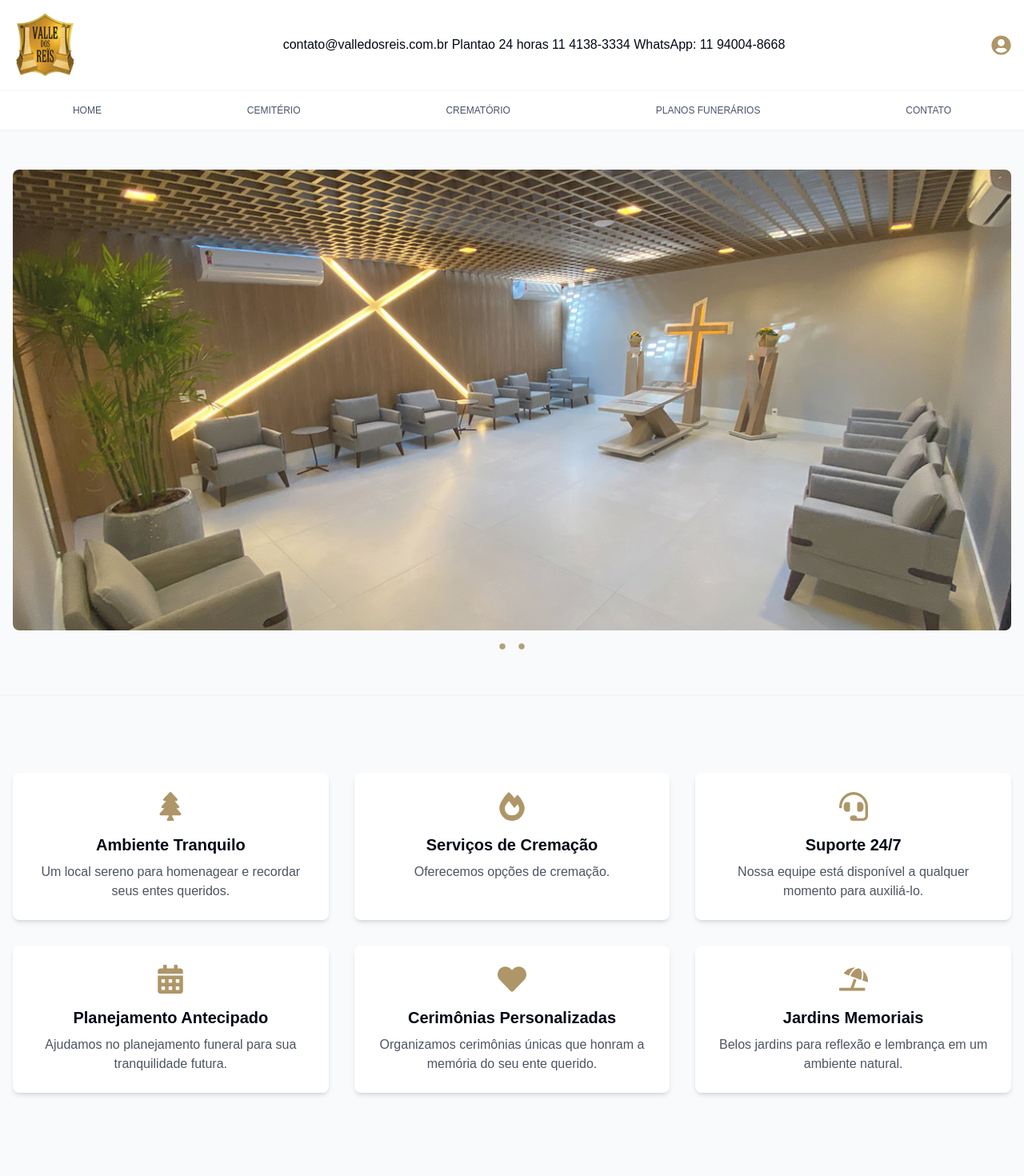
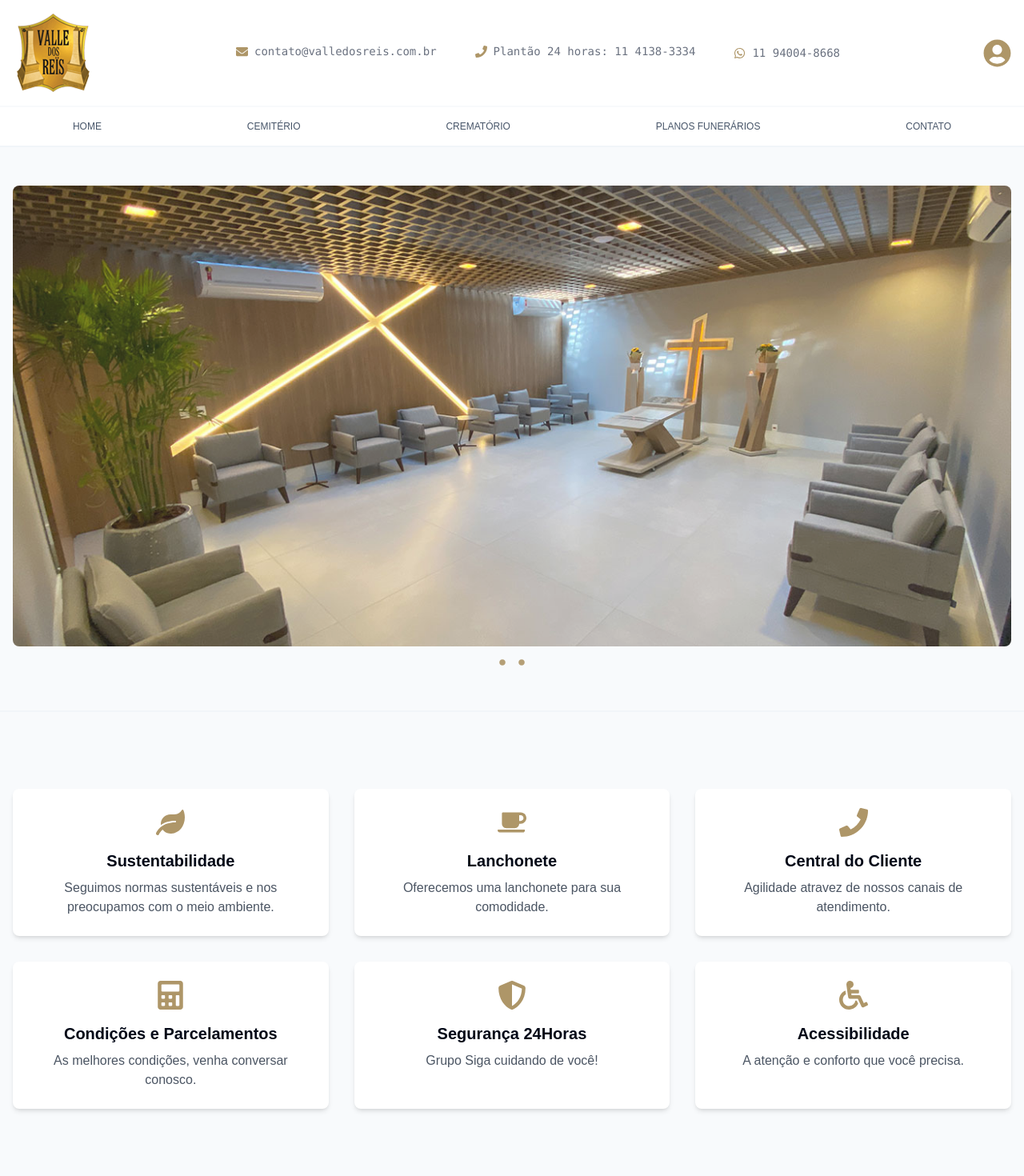
Before and after one commit to luishenriquerusso/site-valle-dos-reis, a Next.js app: page / in a window 1280 px wide. Shown: the top 1470 px of the page at 80% size. Built offline with nearby package versions, Linux system fonts and the light colour scheme; no server answers.

Commit message:
adicionando fotos nos produtos

```diff
--- a/src/app/components/features/index.tsx
+++ b/src/app/components/features/index.tsx
@@ -1,4 +1,4 @@
-import { FaTree, FaUmbrellaBeach, FaFireAlt, FaHeadset, FaCalendarAlt, FaHeart } from 'react-icons/fa'
+import { FaLeaf, FaCoffee, FaPhone, FaCalculator, FaShieldAlt, FaWheelchair } from 'react-icons/fa'
 
 export function Features() {
     return (
@@ -6,34 +6,34 @@ export function Features() {
 
             <div className="grid grid-cols-1 md:grid-cols-2 lg:grid-cols-3 gap-8">
                 <div className="bg-white p-6 rounded-lg shadow-md text-center">
-                    <FaTree className="mx-auto mb-4 text-4xl text-[#ae9668]" />
-                    <h3 className="text-xl font-semibold mb-2">Ambiente Tranquilo</h3>
-                    <p className="text-gray-600">Um local sereno para homenagear e recordar seus entes queridos.</p>
+                    <FaLeaf className="mx-auto mb-4 text-4xl text-[#ae9668]" />
+                    <h3 className="text-xl font-semibold mb-2">Sustentabilidade</h3>
+                    <p className="text-gray-600">Seguimos normas sustentáveis e nos preocupamos com o meio ambiente.</p>
                 </div>
                 <div className="bg-white p-6 rounded-lg shadow-md text-center">
-                    <FaFireAlt className="mx-auto mb-4 text-4xl text-[#ae9668]" />
-                    <h3 className="text-xl font-semibold mb-2">Serviços de Cremação</h3>
-                    <p className="text-gray-600">Oferecemos opções de cremação.</p>
+                    <FaCoffee className="mx-auto mb-4 text-4xl text-[#ae9668]" />
+                    <h3 className="text-xl font-semibold mb-2">Lanchonete</h3>
+                    <p className="text-gray-600">Oferecemos uma lanchonete para sua comodidade.</p>
                 </div>
                 <div className="bg-white p-6 rounded-lg shadow-md text-center">
-                    <FaHeadset className="mx-auto mb-4 text-4xl text-[#ae9668]" />
-                    <h3 className="text-xl font-semibold mb-2">Suporte 24/7</h3>
-                    <p className="text-gray-600">Nossa equipe está disponível a qualquer momento para auxiliá-lo.</p>
+                    <FaPhone className="mx-auto mb-4 text-4xl text-[#ae9668]" />
+                    <h3 className="text-xl font-semibold mb-2">Central do Cliente</h3>
+                    <p className="text-gray-600">Agilidade atravez de nossos canais de atendimento.</p>
                 </div>
                 <div className="bg-white p-6 rounded-lg shadow-md text-center">
-                    <FaCalendarAlt className="mx-auto mb-4 text-4xl text-[#ae9668]" />
-                    <h3 className="text-xl font-semibold mb-2">Planejamento Antecipado</h3>
-                    <p className="text-gray-600">Ajudamos no planejamento funeral para sua tranquilidade futura.</p>
+                    <FaCalculator className="mx-auto mb-4 text-4xl text-[#ae9668]" />
+                    <h3 className="text-xl font-semibold mb-2">Condições e Parcelamentos</h3>
+                    <p className="text-gray-600">As melhores condições, venha conversar conosco.</p>
                 </div>
                 <div className="bg-white p-6 rounded-lg shadow-md text-center">
-                    <FaHeart className="mx-auto mb-4 text-4xl text-[#ae9668]" />
-                    <h3 className="text-xl font-semibold mb-2">Cerimônias Personalizadas</h3>
-                    <p className="text-gray-600">Organizamos cerimônias únicas que honram a memória do seu ente querido.</p>
+                    <FaShieldAlt className="mx-auto mb-4 text-4xl text-[#ae9668]" />
+                    <h3 className="text-xl font-semibold mb-2">Segurança 24Horas</h3>
+                    <p className="text-gray-600">Grupo Siga cuidando de você!</p>
                 </div>
                 <div className="bg-white p-6 rounded-lg shadow-md text-center">
-                    <FaUmbrellaBeach className="mx-auto mb-4 text-4xl text-[#ae9668]" />
-                    <h3 className="text-xl font-semibold mb-2">Jardins Memoriais</h3>
-                    <p className="text-gray-600">Belos jardins para reflexão e lembrança em um ambiente natural.</p>
+                    <FaWheelchair className="mx-auto mb-4 text-4xl text-[#ae9668]" />
+                    <h3 className="text-xl font-semibold mb-2">Acessibilidade</h3>
+                    <p className="text-gray-600">A atenção e conforto que você precisa.</p>
                 </div>
             </div>
         </div>
--- a/src/app/components/header/index.tsx
+++ b/src/app/components/header/index.tsx
@@ -3,7 +3,7 @@
 import { useSession } from 'next-auth/react';
 import { Logo } from "./logo";
 import { MobileMenu } from "./menu/mobile";
-
+import { FaEnvelope, FaPhone, FaWhatsapp } from 'react-icons/fa';
 //import { usePathname } from 'next/navigation';
 
 export function Header(){
@@ -15,12 +15,19 @@ export function Header(){
 
   function MiddleHeader(){
     return(
-      <div className='flex items-center justify-center'>
-         contato@valledosreis.com.br
-
-         Plantao 24 horas  11 4138-3334
-
-         WhatsApp: 11 94004-8668
+      <div className='flex flex-wrap items-center justify-center space-x-4 md:space-x-8 lg:space-x-12'>
+        <a href="mailto:contato@valledosreis.com.br" className='text-gray-500 hover:text-gray-700 transition duration-300 flex items-center font-mono cursor-pointer text-sm pb-1'>
+        <FaEnvelope size={15} color="#ae9668" className='text-xl' style={{ verticalAlign: 'middle' }} />
+          <span className='ml-2'>contato@valledosreis.com.br</span>
+        </a>
+        <a href="tel:1141383334" className='text-gray-500 hover:text-gray-700 transition duration-300 flex items-center font-mono cursor-pointer text-sm pb-1'>
+        <FaPhone size={15} className='text-xl' color="#ae9668"  style={{ verticalAlign: 'middle' }} />
+          <span className='ml-2'>Plantão 24 horas: 11 4138-3334</span>
+        </a>
+        <a href="https://api.whatsapp.com/send?phone=5511940048668" className='text-gray-500 hover:text-gray-700 transition duration-300 flex items-center font-mono cursor-pointer text-sm'>
+          <FaWhatsapp size={15} color="#ae9668"  className='text-xl' style={{ verticalAlign: 'middle' }} />
+          <span className='ml-2'>11 94004-8668</span>
+        </a>
       </div>
     )
   }
--- a/src/app/components/header/logo.tsx
+++ b/src/app/components/header/logo.tsx
@@ -7,7 +7,7 @@ export function Logo() {
         <Image
           src="/images/logo.png"
           alt="Valle dos Reis"
-          width={80}
+          width={100}
           height={80}
         />
       </Link>
--- a/src/app/components/header/menu/mobile.tsx
+++ b/src/app/components/header/menu/mobile.tsx
@@ -12,8 +12,8 @@ export function MobileMenu({ user } : { user: any }) {
 
       <DropdownMenuTrigger>
         {user?.image ?
-          <Image src={user?.image} className=" rounded-full" width={30} height={30} alt={`${user?.name}`} /> :
-          <FaUserCircle size={25} color='#ae9668' />
+          <Image src={user?.image} className=" rounded-full w-48" width={40} height={40} alt={`${user?.name}`} /> :
+          <FaUserCircle size={35} color='#ae9668' />
         }
       </DropdownMenuTrigger>
 
--- a/src/app/components/products/index.tsx
+++ b/src/app/components/products/index.tsx
@@ -5,10 +5,24 @@ import { Carousel, CarouselContent, CarouselItem, CarouselNext, CarouselPrevious
 import { ProductCard } from "./productCard"
 
 export function Products({ products }: {products: Product[]}) {
+  return (
+    <div className="mt-16">
+      <div className="flex flex-col md:flex-row items-center justify-center md:space-x-8">
+        <div className="mb-8">
+          <h2 className="text-3xl font-bold text-gray-800 text-center">
+            Cemitério Valle dos Reis
+          </h2>
+          <h3 className="text-2xl font-bold text-gray-800 text-center italic">
+            Conheça nossos Produtos
+          </h3>
+          <p className="text-sm font-bold text-gray-800 mb-4 text-center">
+            <i>Oferecemos Jazigos, Cremação, Locação e mais. Contate-nos</i>
+          </p>
+          <hr className="border-t-2 border-[#ae9668] w-1/4 mx-auto"/>
+        </div>
+      </div>
 
-  return (
-    <Carousel className="container ">
-
+      <Carousel className="container mb-32">
         <CarouselContent>
           {products?.map((product : Product) => (
             <CarouselItem key={product.id} className="md:basis-1/2 lg:basis-1/3 2xl:basis-1/4 p-4 md:p-8 max-w-80">
@@ -16,9 +30,11 @@ export function Products({ products }: {products: Product[]}) {
             </CarouselItem>
           ))}
         </CarouselContent>
-
         <CarouselPrevious />
         <CarouselNext />
       </Carousel>
+
+
+    </div>
   )
 }
--- a/src/app/components/products/productCard.tsx
+++ b/src/app/components/products/productCard.tsx
@@ -3,7 +3,7 @@ import Link from "next/link";
 export const ProductCard = ({ product } : { product: Product }) => {
 
   return(
-      <div key={product.id} className="group bg-white border rounded-lg py-2 px-2 hover:scale-95 transition-all min-h-[400px]">
+      <div key={product.id} className="group bg-white border rounded-lg py-2 px-2 hover:scale-95 transition-all">
 
         <div className=" flex items-center justify-end">
 
@@ -13,27 +13,21 @@ export const ProductCard = ({ product } : { product: Product }) => {
           <div className="aspect-h-1 aspect-w-1 w-full overflow-hidden xl:aspect-h-8 xl:aspect-w-7">
             <img src={product.image} alt={product.name} className="max-h-[248px] w-full object-contain object-center group-hover:opacity-95"/>
           </div>
-          <h3 className="mt-4 font-bold text-gray-700 mb-2 group-hover:font-extrabold group-hover:text-gold-1000">
+          <h3 className={`mt-4 font-bold text-gray-700 mb-2  group-hover:font-extrabold group-hover:text-gold-1000 text-center min-h-12`}>
             {product.name}
           </h3>
           <hr/>
-          <div className="flex justify-between items-center mb-2.5 mt-2.5">
-          <p className=" italic text-xs">{}</p>
+          <div className="flex justify-between items-center mb-2.5 mt-6 ">
+            <button className="bg-slate-500 hover:bg-slate-700 text-white font-bold py-1 px-2 rounded text-xs">
+              Saiba mais
+            </button>
+            <button className="bg-slate-500 hover:bg-slate-700 text-white font-bold py-1 px-2 rounded text-xs">
+              Contratar
+            </button>
+          </div>
 
-          </div>
-          <div className=" h-20 overflow-y-auto scrollbar-hide p-1">
-            <p className="text-xs text-gray-700 text-justify ">{}</p>
-          </div>
         </Link>
 
-          <div className="flex items-center mt-4">
-            <div className="flex justify-between flex-col w-full">
-                <div className="mt-1 text-sx font-bold text-gray-500">
-                    <p>Descrição</p>
-                </div>
-            </div>
-
-          </div>
 
       </div>
     )
--- a/src/app/page.tsx
+++ b/src/app/page.tsx
@@ -8,10 +8,12 @@ import { Banner } from "./components/slider";
 export default function Home() {
 
   const products: Product[] = [
-    {id:1, name:'1', image:'x'},
-    {id:1, name:'2', image:'x'},
-    {id:1, name:'3', image:'x'},
-    {id:1, name:'4', image:'x'}
+    {id:1, name:'Jazigo Standart com 3 Gavetas', image:'/images/products/jazigo2.jpg'},
+    {id:2, name:'Jazigo Duplo com 3 Gavetas e Área de Serviço', image:'/images/products/jazigo2.jpg'},
+    {id:3, name:'Jazigo Triplo com 6 Gavetas e Área de Serviço', image:'/images/products/jazigo2.jpg'},
+    {id:4, name:'Jazigo Standart com 4 Gavetas', image:'/images/products/jazigo2.jpg'},
+    {id:5, name:'Jazigo Standart com 4 Gavetas', image:'/images/products/jazigo2.jpg'},
+    {id:6, name:'Jazigo Standart com 4 Gavetas', image:'/images/products/jazigo2.jpg'}
     ]
 
   return (
@@ -36,8 +38,9 @@ export default function Home() {
       <AboutUs/>
       </div>
 
-      <div className="flex justify-center bg-slate-100 pt-10  border-slate-200 border-b-2">
-      <Products products={products}/>
+
+      <div className="flex justify-center bg-slate-50 pt-10  border-slate-200 border-b-2">
+        <Products products={products}/>
       </div>
 
       </main>
```
Also changed, not shown: public/images/products/jazigo2.jpg (added). Lines whose indentation alone changed are shown as unchanged.
